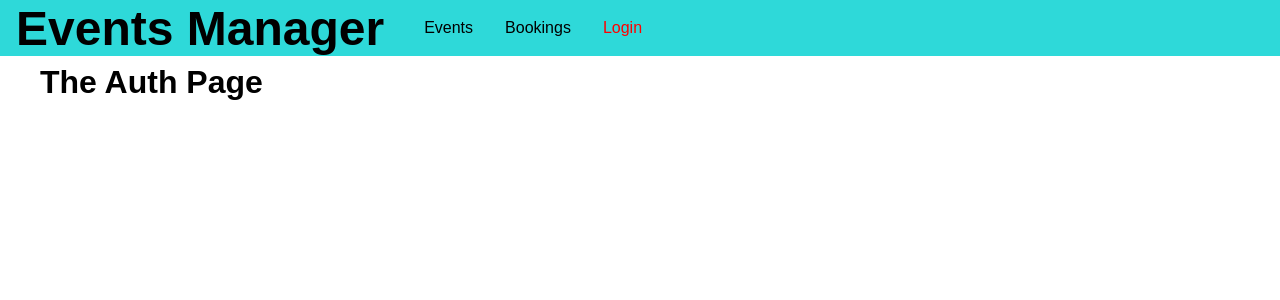
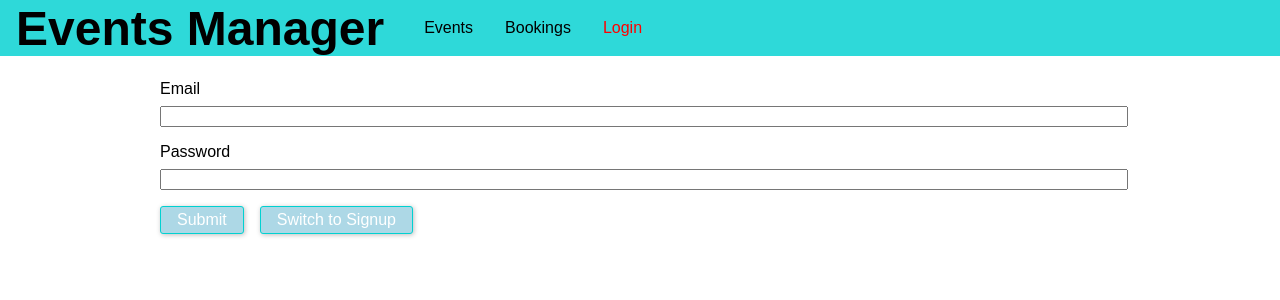
Before and after one commit to adanlessossi/event-booking, a React (Create React App) app in the folder frontend/: page /auth in a window 1280 px wide. Shown: the top 300 px of the page. Built offline with nearby package versions, Linux system fonts and the light colour scheme; the HTML template or start-up script is replaced by a standard one.

Commit message:
Connected the Frontend to the graphql Backend

```diff
--- /dev/null
+++ b/frontend/src/pages/Auth.css
@@ -0,0 +1,32 @@
+.auth-form {
+    widows: 40rem;
+    max-width: 80%;
+    margin: 5rem auto;
+}
+.form-control label,
+.form-control input {
+    width: 100%;
+    display: block;
+}
+.form-control label {
+    margin-bottom: 0.5rem;
+}
+.form-control {
+    margin-bottom: 1rem;
+}
+.form-action button {
+    background-color: lightblue;
+    font: inherit;
+    border: 1px solid #01d1d1;
+    border-radius: 3px;
+    padding: 0.25rem 1rem;
+    margin-right: 1rem;
+    box-shadow: 1px 1px 5px rgba(0, 0, 0, 0.26);
+    color: white;
+    cursor: pointer;
+}
+.form-action button:hover,
+.form-action button:active {
+    background: #01a7a7;
+    border-color: #01a7a7;
+}
--- a/frontend/src/pages/Auth.js
+++ b/frontend/src/pages/Auth.js
@@ -1,8 +1,96 @@
 import React, { Component } from 'react';
 
+import './Auth.css'
+
 class AuthPage extends Component {
+
+    state = {
+        isLogin: true
+    };
+
+    constructor(props) {
+        super(props);
+        this.emailEl = React.createRef();
+        this.passwordEl = React.createRef();
+    }
+
+    switchModeHandler = () => {
+        this.setState(prevState => {
+            return { isLogin: !prevState.isLogin };
+        });
+    };
+
+    submitHandler = (event) => {
+        event.preventDefault();
+        const email = this.emailEl.current.value;
+        const password = this.passwordEl.current.value;
+
+        if (email.trim().length === 0 || password.trim().length === 0){
+            return;
+        }
+        let requestBody = {
+            query: `
+                query {
+                    login(email: "${email}", password: "${password}") {
+                        userId
+                        token
+                        tokenExpiration
+                    }
+                }
+            `
+        };
+
+        if (!this.state.isLogin) {
+            requestBody = {
+                query: `
+                    mutation {
+                        createUser(userInput: {email: "${email}", password: "${password}"}) {
+                            _id
+                            email
+                        }
+                    }
+                `
+            };
+        }
+
+
+        fetch('http://localhost:8000/graphql', {
+            method: 'POST',
+            body: JSON.stringify(requestBody),
+            headers: {
+                'Content-Type': 'application/json'
+            }
+        })
+        .then(res => {
+            if (res.status !== 200 && res.status !== 201) {
+                throw new Error('Failed');
+            }
+            return res.json();
+        })
+        .then(resData => {
+            console.log(resData);
+        })
+        .catch(err => {
+            console.log(err);
+        });
+    }
     render() {
-        return <h1>The Auth Page</h1>
+        return(
+            <form className="auth-form" onSubmit={this.submitHandler}>
+                <div className="form-control">
+                    <label htmlFor="email">Email</label>
+                    <input type="email" id="email" ref={this.emailEl}/>
+                </div>
+                <div className="form-control">
+                    <label htmlFor="email">Password</label>
+                    <input type="password" id="password" ref={this.passwordEl}/>
+                </div>
+                <div className="form-action">
+                    <button type="submit">Submit</button>
+                    <button type="button" onClick={this.switchModeHandler}>Switch to {this.state.isLogin ? 'Signup' : 'Login'}</button>
+                </div>
+            </form>
+        );
     }
 }
 
```
Also changed, not shown: 1 other file (tests, documents, lock files or other folders).
